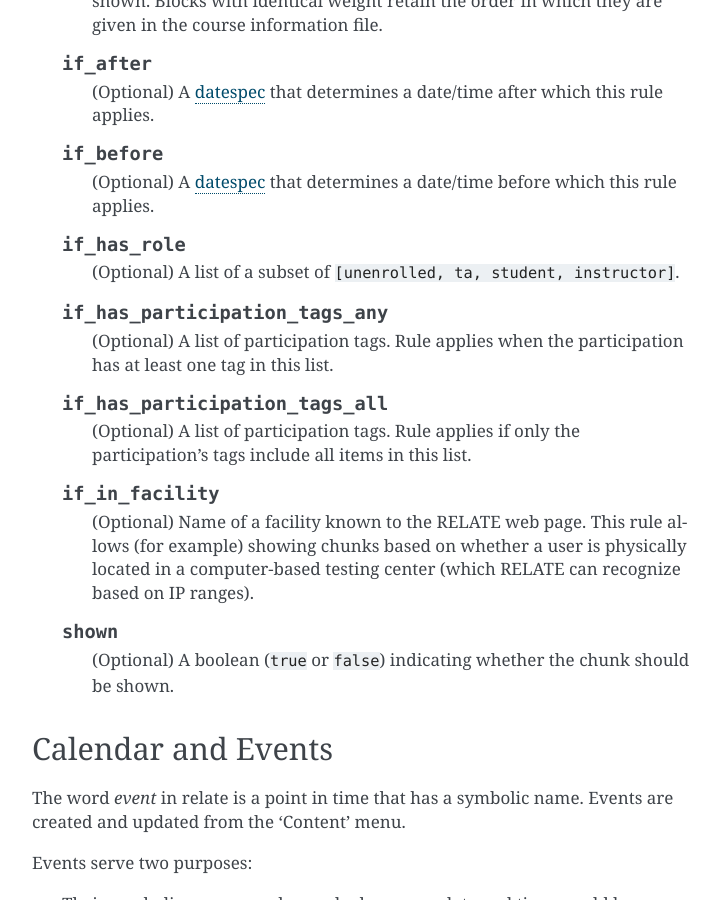
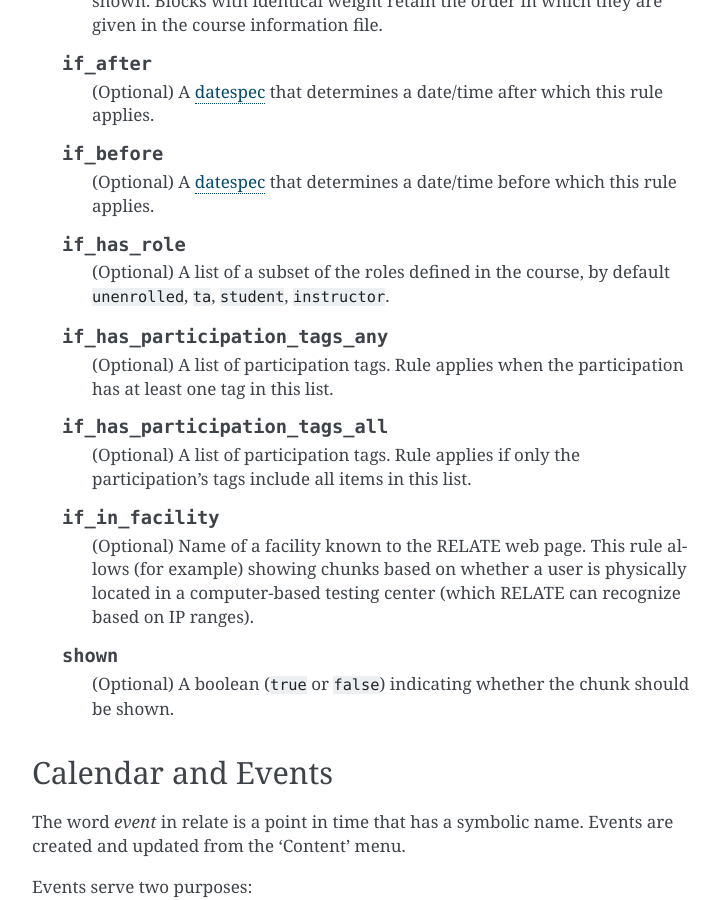
Before and after one commit to inducer/relate, a Sphinx documentation site: the page built from doc/content.rst, in a window 1280 px wide and 900 px high, scrolled down 9302 px. Shown: the whole window, without its empty margins (388-1107 px from the left). Built offline with Sphinx 7.4.7, drawn with Linux system fonts in a browser that asks for light colours.

Commit message:
Doc updates for if_has_role

```diff
--- a/doc/content.rst
+++ b/doc/content.rst
@@ -524,7 +524,8 @@ Here's an example:
 
     .. attribute:: if_has_role
 
-        (Optional) A list of a subset of ``[unenrolled, ta, student, instructor]``.
+        (Optional) A list of a subset of the roles defined in the course, by
+        default ``unenrolled``, ``ta``, ``student``, ``instructor``.
 
     .. attribute:: if_has_participation_tags_any
 
--- a/doc/flow.rst
+++ b/doc/flow.rst
@@ -302,7 +302,8 @@ Rules for starting new sessions
 
     .. attribute:: if_has_role
 
-        (Optional) A list of a subset of ``[unenrolled, ta, student, instructor]``.
+        (Optional) A list of a subset of the roles defined in the course, by
+        default ``unenrolled``, ``ta``, ``student``, ``instructor``.
 
     .. attribute:: if_has_participation_tags_any
 
```
